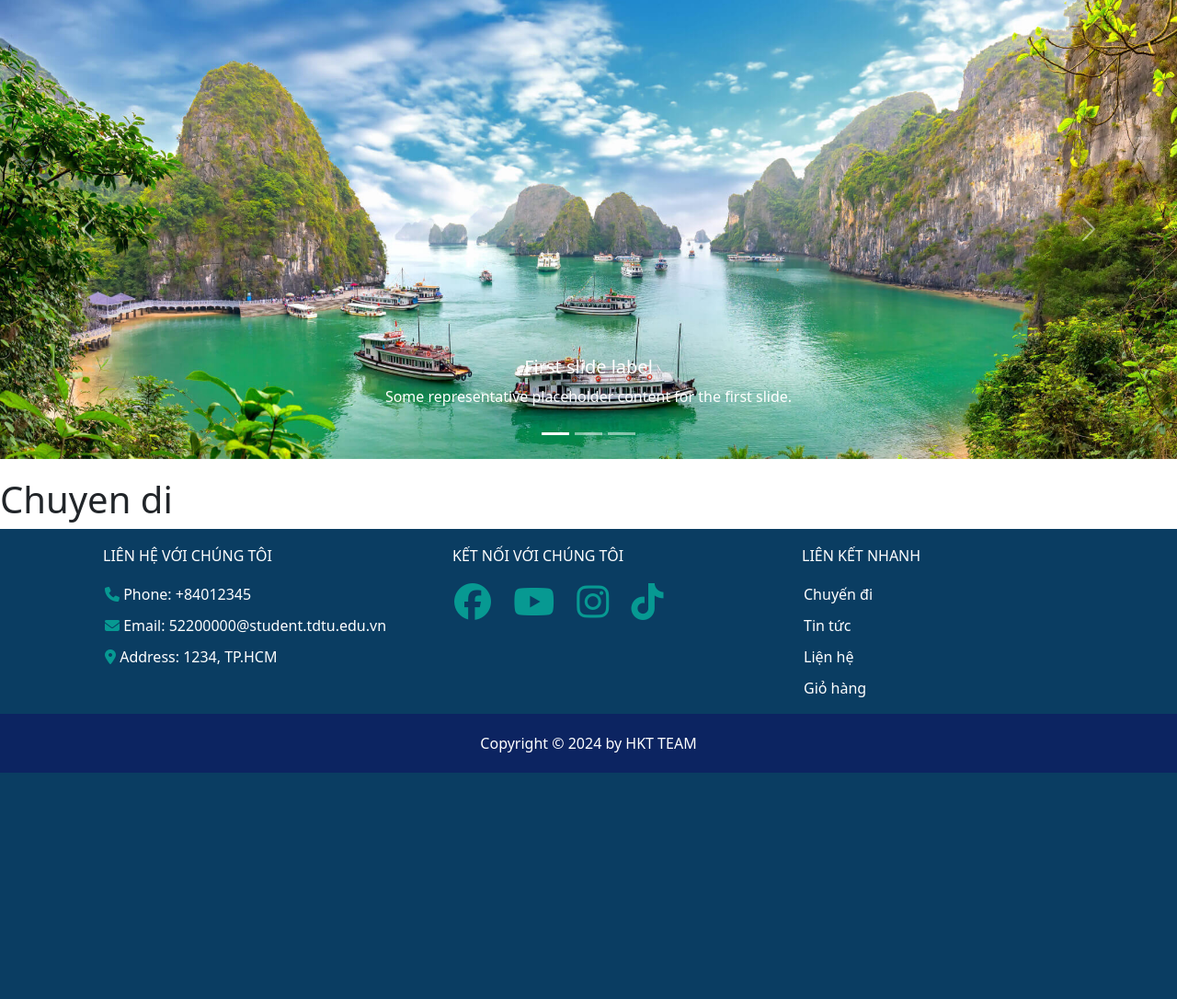
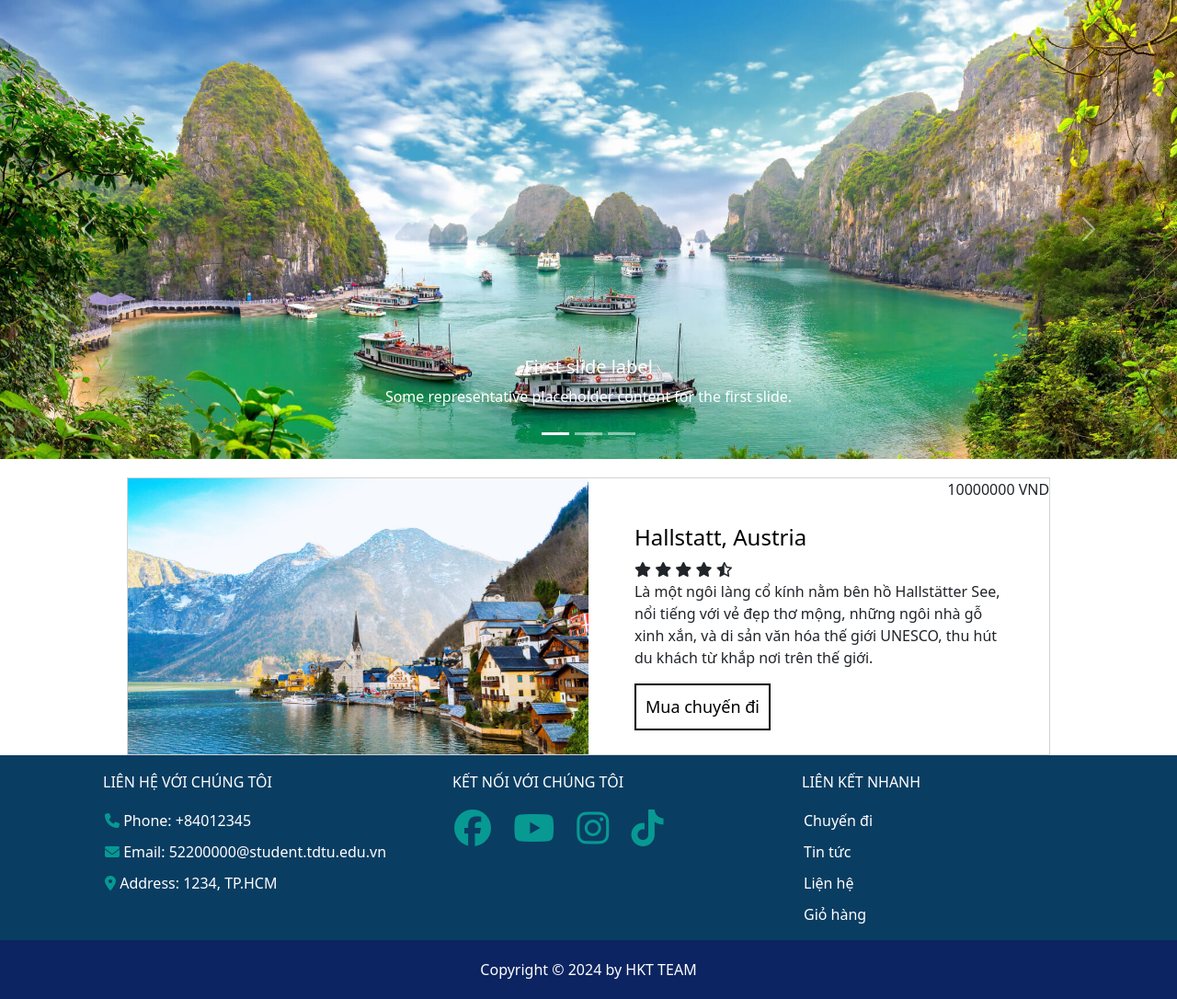
Before and after one commit to PhamCongNhutTan/WEB_CUOI_KY, a PHP site: the page made by index.php in a window 1280 px wide. Shown: the part 66-1152 px from the top of the page at 92% size. Before the commit the page ends 906 px from the top, so only its background shows below. Run offline with PHP 8.4, Linux system fonts and the light colour scheme; some libraries are stand-ins or nearby versions.

```diff
--- /dev/null
+++ b/css/chuyendi.css
@@ -0,0 +1,66 @@
+#chuyendi .row {
+    margin: 0 auto;
+    width: 90%;
+    border: 1px lightgray solid;
+}
+
+#chuyendi .col-md-6 {
+    padding: 0px !important;
+}
+
+.tour-image {
+    background-image: url("../images/tour1.jpg");
+    height: 300px;
+    background-size: 100% 100%;
+    background-position: center;
+    background-repeat: no-repeat;
+}
+
+.price {
+    float: right;
+}
+
+.tour-content {
+    height: 300px;
+    padding: 50px;
+}
+
+.tour-content a {
+    text-decoration: none;
+    color: black;
+    transition: all 0.3s;
+}
+
+.tour-content a:hover,
+.tour-content a:active {
+    text-decoration: none;
+    color: #079992;
+}
+
+.btn-by-tour {
+    padding: 10px;
+    background-color: white;
+    font-size: 18px;
+    transition: all 0.5s linear;
+    border: 2px solid black;
+}
+
+.btn-by-tour:hover {
+    border-radius: 0;
+    scale: 1;
+}
+
+.btn-by-tour::after{
+    content: '';
+    background: #079992;
+    width: 0;
+    height: 100%;
+    position: absolute;
+    inset: 0;
+    transition: all 0.5s cubic-bezier(0.19, 1, 0.22, 1);
+    z-index: -1;
+}
+
+.btn-by-tour:hover::after {
+    width: 100%;
+}
--- a/css/style.css
+++ b/css/style.css
@@ -1,5 +1,6 @@
 /* COLOR
     #0a3d62
+    #079992
 */
 
 
--- a/index.php
+++ b/index.php
@@ -14,6 +14,8 @@
         integrity="sha384-MrcW6ZMFYlzcLA8Nl+NtUVF0sA7MsXsP1UyJoMp4YLEuNSfAP+JcXn/tWtIaxVXM"
         crossorigin="anonymous"></script>
     <link rel="stylesheet" href="css/style.css" type="text/css">
+    <link rel="stylesheet" href="css/chuyendi.css" type="text/css">
+    <link rel="stylesheet" href="css/lienhe.css" type="text/css">
 </head>
 
 <body>
--- a/pages/footer.php
+++ b/pages/footer.php
@@ -13,7 +13,7 @@
             <div class="col-12 col-md-4">
                 <h6>KẾT NỐI VỚI CHÚNG TÔI</h6>
                 <ul>
-                    <li class="social-icon"><a href="" target="_blank"><i class="fa-brands fa-facebook"></i></a></li>
+                    <li class="social-icon"><a href="https://www.facebook.com/nauteik" target="_blank"><i class="fa-brands fa-facebook"></i></a></li>
                     <li class="social-icon"><a href="https://www.youtube.com/watch?v=dQw4w9WgXcQ" target="_blank"><i class="fa-brands fa-youtube"></i></a></li>
                     <li class="social-icon"><a href="" target="_blank"><i class="fa-brands fa-instagram"></i></a></li>
                     <li class="social-icon"><a href="" target="_blank"><i class="fa-brands fa-tiktok"></i></a></li>
--- a/pages/main_content/chuyendi.php
+++ b/pages/main_content/chuyendi.php
@@ -1 +1,24 @@
-<h1>Chuyen di</h1>
+<div class="container" id="chuyendi">
+    <div class="row">
+        <div class="col-12 col-md-6">
+            <div class="tour-image"></div>
+        </div>
+        <div class="col-12 col-md-6">
+            <p class="price">10000000 VND</p>
+            <div class="tour-content">
+                <a href="">
+                    <h4>Hallstatt, Austria</h4>
+                </a>
+                <i class="fa-solid fa-star"></i>
+                <i class="fa-solid fa-star"></i>
+                <i class="fa-solid fa-star"></i>
+                <i class="fa-solid fa-star"></i>
+                <i class="fa-regular fa-star-half-stroke"></i>
+                <p>Là một ngôi làng cổ kính nằm bên hồ Hallstätter See, nổi tiếng với vẻ đẹp thơ
+                    mộng, những ngôi nhà gỗ xinh xắn, và di sản văn hóa thế giới UNESCO, thu hút du khách từ khắp nơi
+                    trên thế giới.</p>
+                <button class="btn-by-tour">Mua chuyến đi</button>
+            </div>
+        </div>
+    </div>
+</div>
```
Also changed, not shown: css/lienhe.css (added, +76 -0 lines), pages/main_content/lienhe.php (+43 -1 lines), images/tour1.jpg (added).
